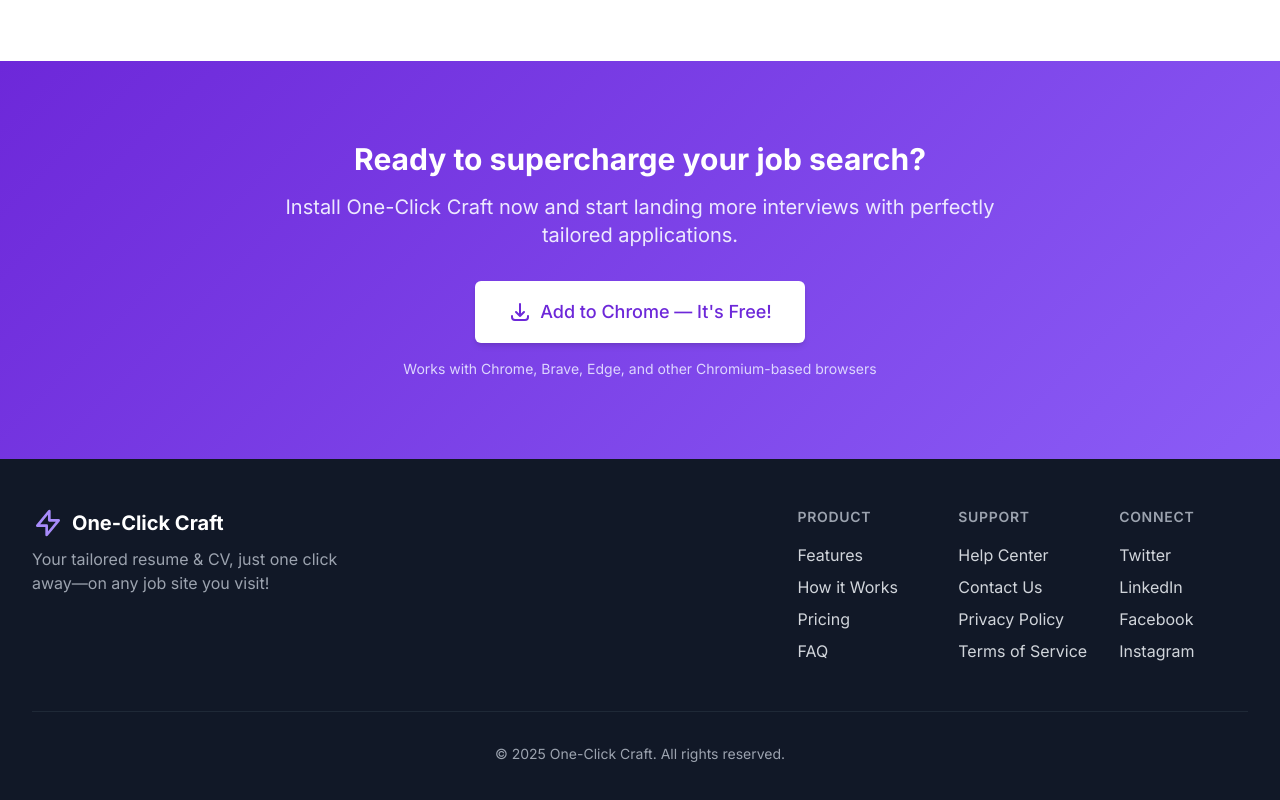
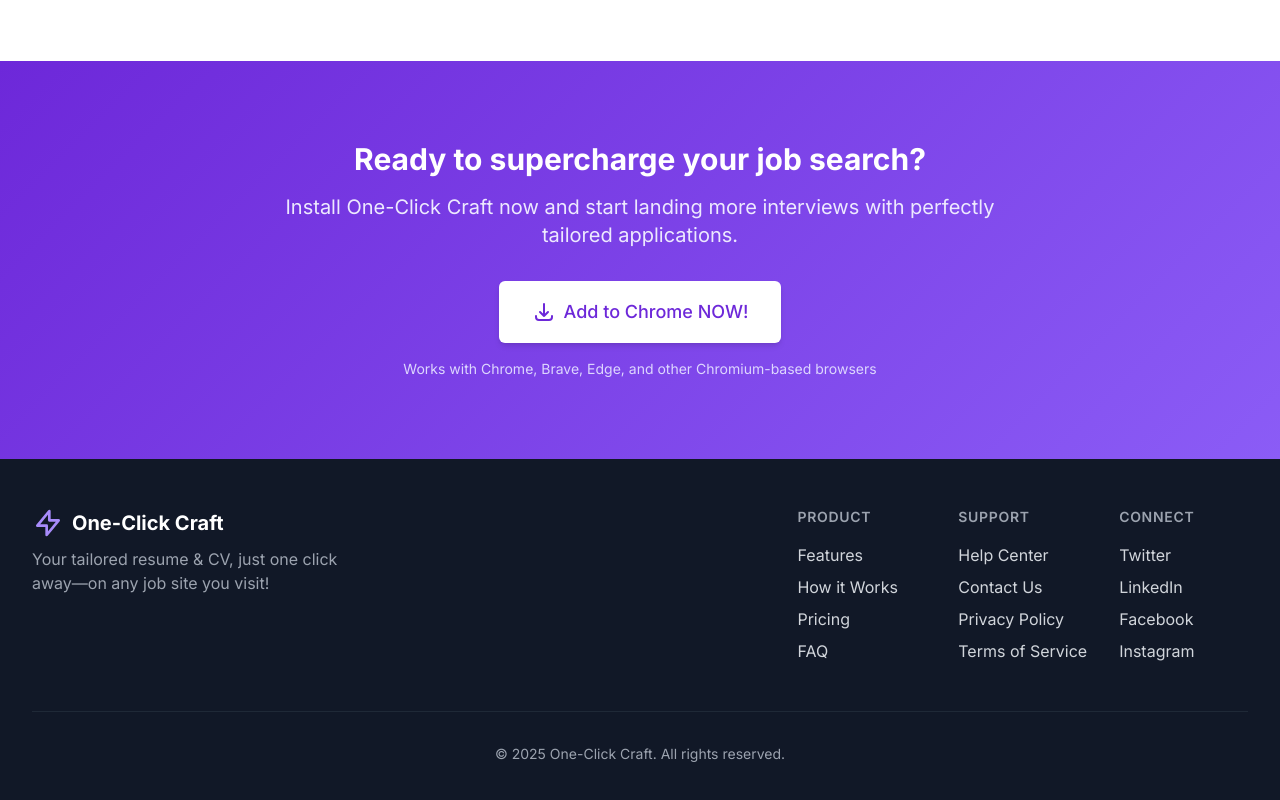
Before and after one commit to CalsonicSSS/one-click-apply-landing, a plain HTML site: page index.html in a window 1280 px wide. Shown: the part 5116-5916 px from the top of the page. Drawn offline with nearby package versions, Linux system fonts and the light colour scheme.

Commit message:
content update

```diff
--- a/index.html
+++ b/index.html
@@ -619,14 +619,14 @@
           <p class="mt-4 text-xl text-primary-100">Install One-Click Craft now and start landing more interviews with perfectly tailored applications.</p>
           <div class="mt-8">
             <a
-              href="https://chrome.google.com/webstore/detail/ninja-craft/coming-soon"
+              href="https://chrome.google.com/webstore/detail/one-click-craft/coming-soon"
               target="_blank"
               class="inline-flex items-center justify-center px-8 py-4 border border-transparent text-base font-medium rounded-md text-primary-700 bg-white hover:bg-gray-100 md:text-lg transition shadow-md"
             >
               <svg xmlns="http://www.w3.org/2000/svg" class="h-6 w-6 mr-2" fill="none" viewBox="0 0 24 24" stroke="currentColor">
                 <path stroke-linecap="round" stroke-linejoin="round" stroke-width="2" d="M4 16v1a3 3 0 003 3h10a3 3 0 003-3v-1m-4-4l-4 4m0 0l-4-4m4 4V4" />
               </svg>
-              Add to Chrome — It's Free!
+              Add to Chrome NOW!
             </a>
           </div>
           <p class="mt-4 text-primary-200 text-sm">Works with Chrome, Brave, Edge, and other Chromium-based browsers</p>
```
